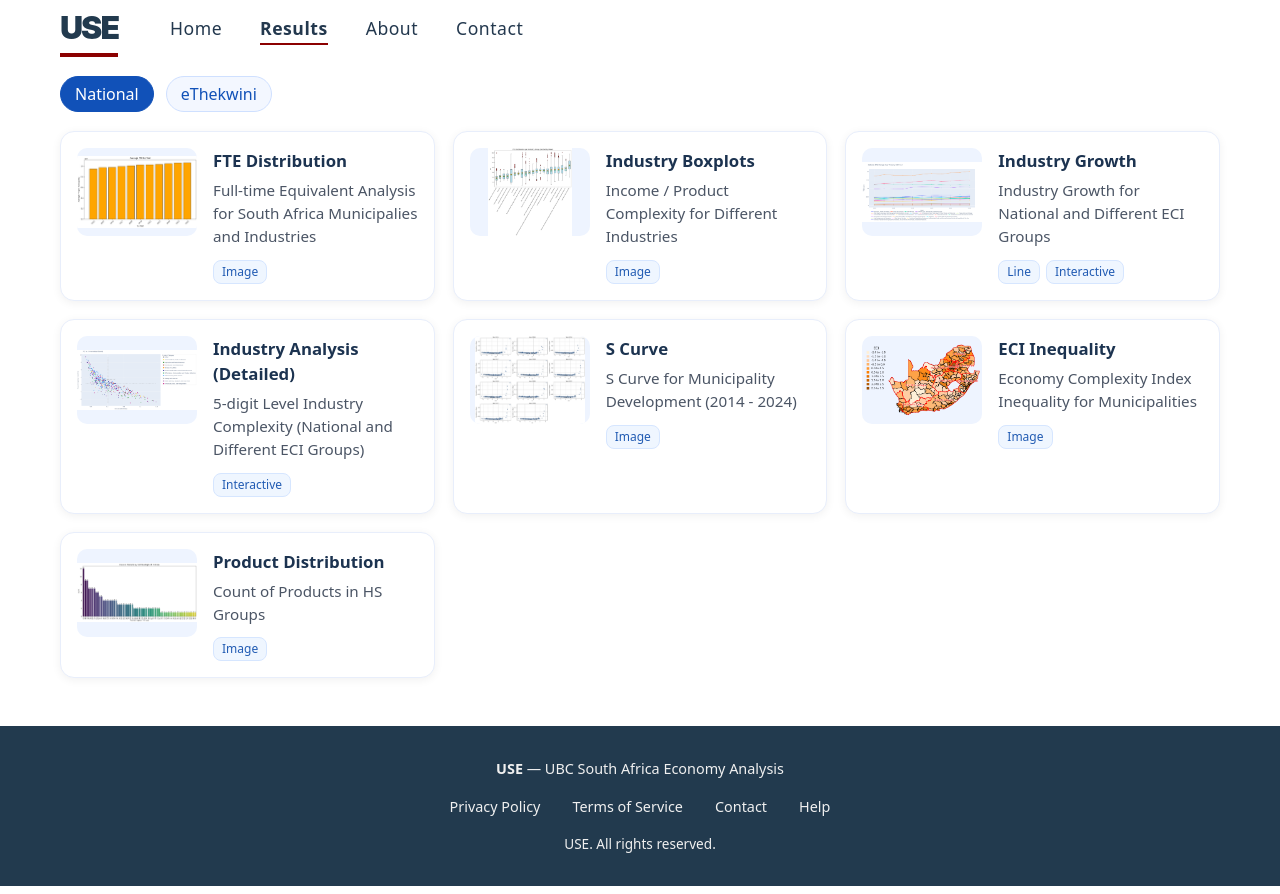
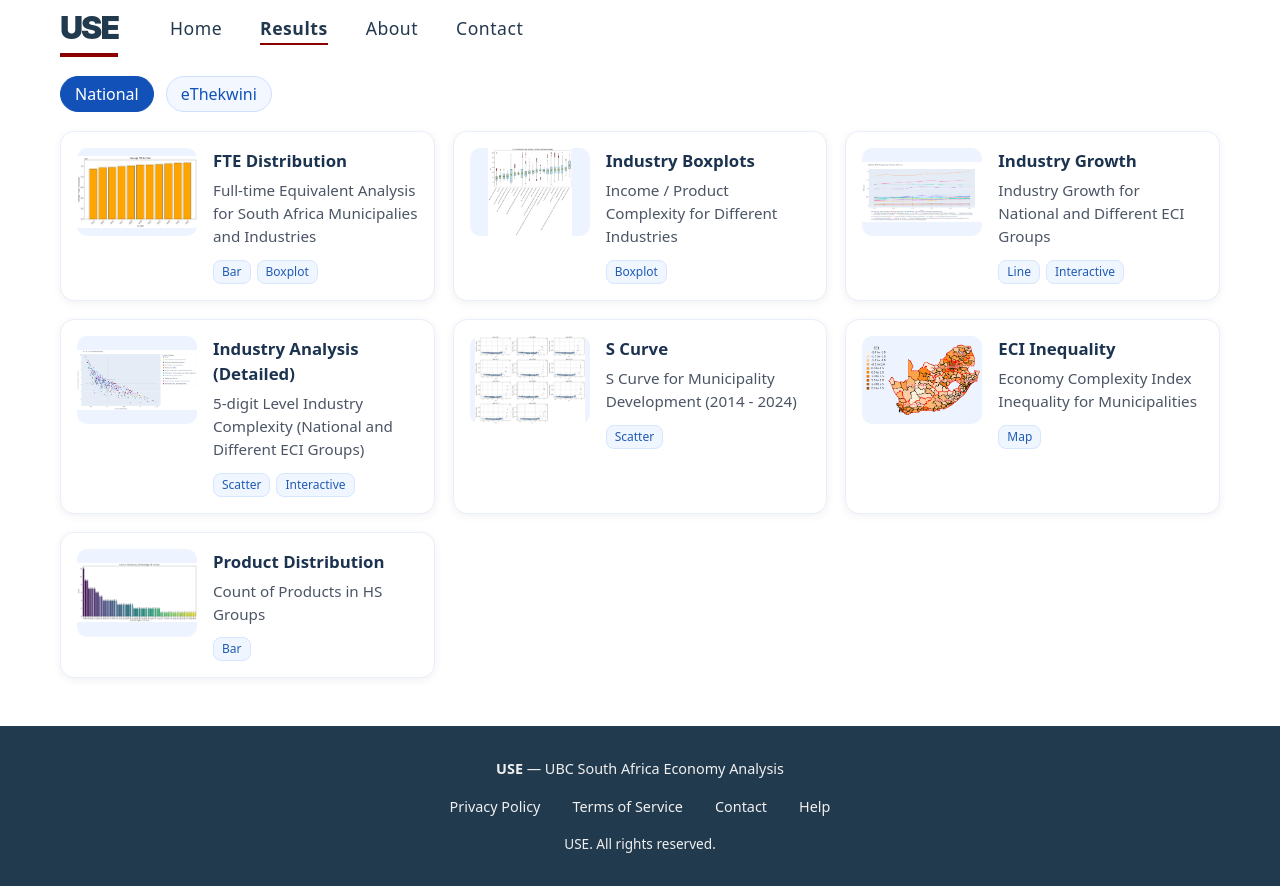
Before and after one commit to zzmjeremy/South-Africa-Economy-Analysis-public, a React (Vite) app: page /results in a window 1280 px wide. Shown: the top 894 px of the page. Built offline with nearby package versions, Linux system fonts and the light colour scheme.

Commit message:
Updated the Tag Generation

```diff
--- a/src/data/galleryData.json
+++ b/src/data/galleryData.json
@@ -5,7 +5,8 @@
       "title": "FTE Distribution",
       "desc": "Full-time Equivalent Analysis for South Africa Municipalies and Industries",
       "tags": [
-        "Image"
+        "Bar",
+        "Boxplot"
       ],
       "conceptImg": "/concepts/fte_distribution.png",
       "previews": [
@@ -51,7 +52,7 @@
       "title": "Industry Boxplots",
       "desc": "Income / Product Complexity for Different Industries",
       "tags": [
-        "Image"
+        "Boxplot"
       ],
       "conceptImg": "/concepts/industry_boxplots.png",
       "previews": [
@@ -132,6 +133,7 @@
       "title": "Industry Analysis (Detailed)",
       "desc": "5-digit Level Industry Complexity (National and Different ECI Groups)",
       "tags": [
+        "Scatter",
         "Interactive"
       ],
       "conceptImg": "/concepts/industry_analysis_detailed.png",
@@ -191,7 +193,7 @@
       "title": "S Curve",
       "desc": "S Curve for Municipality Development (2014 - 2024)",
       "tags": [
-        "Image"
+        "Scatter"
       ],
       "conceptImg": "/concepts/s_curve.png",
       "previews": [
@@ -217,7 +219,7 @@
       "title": "ECI Inequality",
       "desc": "Economy Complexity Index Inequality for Municipalities",
       "tags": [
-        "Image"
+        "Map"
       ],
       "conceptImg": "/concepts/eci_inequality.png",
       "previews": [
@@ -233,7 +235,7 @@
       "title": "Product Distribution",
       "desc": "Count of Products in HS Groups",
       "tags": [
-        "Image"
+        "Bar"
       ],
       "conceptImg": "/concepts/product_distribution.png",
       "previews": [
@@ -256,8 +258,7 @@
       "title": "FTE Distribution",
       "desc": "Full-time Equivalent Analysis for eThekwini Hexagons and Industries",
       "tags": [
-        "Map",
-        "Image"
+        "Bar"
       ],
       "conceptImg": "/concepts/fte_distribution.png",
       "previews": [
@@ -288,7 +289,7 @@
       "title": "FTE Analysis",
       "desc": "Employment and Income Growth by PCI / ECI",
       "tags": [
-        "Line",
+        "Scatter",
         "Interactive"
       ],
       "conceptImg": "/concepts/fte_analysis.png",
@@ -318,7 +319,8 @@
       "title": "Industry Growth Analysis",
       "desc": "Analysis Relationship between Density and Industry Growth",
       "tags": [
-        "Line",
+        "Bar",
+        "Boxplot",
         "Interactive"
       ],
       "conceptImg": "/concepts/industry_growth_analysis.png",
@@ -342,6 +344,7 @@
       "title": "Industry Analysis (Detailed)",
       "desc": "4-digit Level Industry Complexity for eThekwini",
       "tags": [
+        "Scatter",
         "Interactive"
       ],
       "conceptImg": "/concepts/industry_analysis_detailed.png",
@@ -366,8 +369,7 @@
       "desc": "Hexagon Inequalies in ECI / Income / Gini Coefficient",
       "tags": [
         "Map",
-        "Interactive",
-        "Image"
+        "Interactive"
       ],
       "conceptImg": "/concepts/hexbin_map.png",
       "previews": [
@@ -419,7 +421,7 @@
       "title": "S Curve",
       "desc": "S Curve for Hexagon Development in eThekwini (2014 - 2024)",
       "tags": [
-        "Image"
+        "Scatter"
       ],
       "conceptImg": "/concepts/s_curve.png",
       "previews": [
--- a/src/data/plotsRaw.json
+++ b/src/data/plotsRaw.json
@@ -3,6 +3,7 @@
     {
       "name": "FTE Distribution",
       "description": "Full-time Equivalent Analysis for South Africa Municipalies and Industries",
+      "tags": ["Bar", "Boxplot"],
       "files": [
         "National/FTE_Distribution/FTE_Change.png",
         "National/FTE_Distribution/Municipalities_by_FTE_Distribution.png",
@@ -16,6 +17,7 @@
     {
       "name": "Industry Boxplots",
       "description": "Income / Product Complexity for Different Industries",
+      "tags": ["Boxplot"],
       "files": [
         "National/Industry_Boxplots/PCI_Industry.png",
         "National/Industry_Boxplots/Income_Industry.png"
@@ -24,6 +26,7 @@
     {
       "name": "Industry Growth",
       "description": "Industry Growth for National and Different ECI Groups",
+      "tags": ["Line", "Interactive"],
       "files": [
         "National/Industry_Growth/NationalFTE_Change.html",
         "National/Industry_Growth/NationalFTE_Change_Percent.html",
@@ -38,6 +41,7 @@
     {
       "name": "Industry Analysis (Detailed)",
       "description": "5-digit Level Industry Complexity (National and Different ECI Groups)",
+      "tags": ["Scatter", "Interactive"],
       "files": [
         "National/Industry_Analysis_Detailed/PCI_vs_Unnormalized_Density.html",
         "National/Industry_Analysis_Detailed/PCI_vs_SH_WD.html",
@@ -52,6 +56,7 @@
     {
       "name": "S Curve",
       "description": "S Curve for Municipality Development (2014 - 2024)",
+      "tags": ["Scatter"],
       "files": [
         "National/S_Curve/ECI_vs_Correlation.png",
         "National/S_Curve/S_Curve_Cities_11years.png",
@@ -61,11 +66,13 @@
     {
       "name": "ECI Inequality",
       "description": "Economy Complexity Index Inequality for Municipalities",
+      "tags": ["Map"],
       "file": "National/ECI_Inequality/Muni_ECI_Distribution.png"
     },
     {
       "name": "Product Distribution",
       "description": "Count of Products in HS Groups",
+      "tags": ["Bar"],
       "files": [
         "National/Products_Distribution/twoDigit_Product_Counts.png",
         "National/Products_Distribution/twoDigit_Product_Proportion.png"
@@ -76,6 +83,7 @@
     {
       "name": "FTE Distribution",
       "description": "Full-time Equivalent Analysis for eThekwini Hexagons and Industries",
+      "tags": ["Bar"],
       "files": [
         "eThekwini/FTE_Distribution/FTE_Change.png",
         "eThekwini/FTE_Distribution/FTE_Hex7.png",
@@ -86,6 +94,7 @@
     {
       "name": "FTE Analysis",
       "description": "Employment and Income Growth by PCI / ECI",
+      "tags": ["Scatter", "Interactive"],
       "files": [
         "eThekwini/FTE_Analysis/Employment_growth_vs._PCI.html",
         "eThekwini/FTE_Analysis/Employment growth_vs._ECI.html",
@@ -95,6 +104,7 @@
     {
       "name": "Industry Growth Analysis",
       "description": "Analysis Relationship between Density and Industry Growth",
+      "tags": ["Bar", "Boxplot", "Interactive"],
       "files": [
         "eThekwini/Industry_Growth_Analysis/GrowthVS-density.html",
         "eThekwini/Industry_Growth_Analysis/GrowthVS-zDensity.html"
@@ -103,6 +113,7 @@
     {
       "name": "Industry Analysis (Detailed)",
       "description": "4-digit Level Industry Complexity for eThekwini",
+      "tags": ["Scatter", "Interactive"],
       "files": [
         "eThekwini/Industry_Analysis_Detailed/PCI_vs_Density.html",
         "eThekwini/Complexity_vs._Density/PCI_vs_Scaled_Hidalgo_Density.html"
@@ -111,6 +122,7 @@
     {
       "name": "Hexbin Map",
       "description": "Hexagon Inequalies in ECI / Income / Gini Coefficient",
+      "tags": ["Map", "Interactive"],
       "files": [
         "eThekwini/Hexbin_Map/Hex_EThekwini_ECI_byValue_All.html",
         "eThekwini/Hexbin_Map/Hex_EThekwini_ECI_byPercentage_All.html",
@@ -124,6 +136,7 @@
     {
       "name": "S Curve",
       "description": "S Curve for Hexagon Development in eThekwini (2014 - 2024)",
+      "tags": ["Scatter"],
       "file": "eThekwini/S_Curve/Correlation_vs._ECI.png"
     }
   ]
```
Also changed, not shown: scripts/buildGalleryData.mjs (+2 -16 lines).
